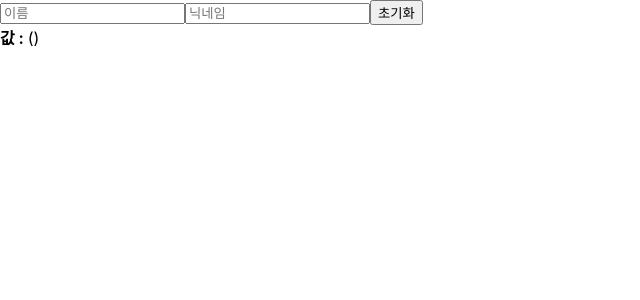
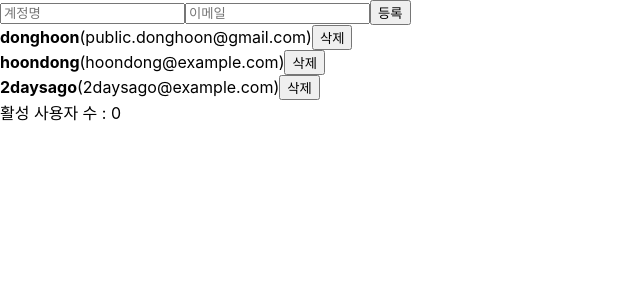
Before and after one commit to donghoonKang-dev/React-tutorial-1, a React (Create React App) app: page / in a window 1280 px wide. Shown: the top 300 px of the page, without its empty margins (0-640 px from the left). Built offline with nearby package versions, Linux system fonts and the light colour scheme.

Commit message:
VLPT React tutorial 2/3

```diff
--- a/src/App.js
+++ b/src/App.js
@@ -1,9 +1,90 @@
-import React from 'react'
-import InputSample from './InputSample'
+import React, { useMemo, useRef, useState, useCallback } from 'react'
+import UserList from './UserList'
+import CreateUser from './CreateUser'
+
+function countActiveUsers(users){
+  console.log('활성 사용자 수를 세는 중..')
+  return users.filter(user => user.active).length
+}
 
 function App() {
+  const [inputs, setInputs] = useState({
+    username : '',
+    email : ''
+  })
+
+  const { username, email } = inputs
+
+  const onChange = useCallback(e => {
+    const {name, value} = e.target
+    setInputs(inputs => ({
+      ...inputs,
+      [name] : value
+    }))
+  }, [])
+
+  const [users, setUsers] = useState([
+    {
+      id: 1,
+      username: 'donghoon',
+      email: 'public.donghoon@gmail.com',
+      active : false
+    },
+    {
+      id: 2,
+      username: 'hoondong',
+      email: 'hoondong@example.com',
+      active : false
+    },
+    {
+      id: 3,
+      username: '2daysago',
+      email: '2daysago@example.com',
+      active : false
+    }
+  ])
+
+  const nextId = useRef(4)
+  const onCreate = useCallback( () => {
+    const user = {
+      id : nextId.current,
+      username,
+      email
+    }
+    setUsers(users => users.concat(user))
+
+    setInputs({
+      username : '',
+      email : ''
+    })
+    nextId.current += 1
+  }, [username, email])
+
+  const onRemove = useCallback( id => {
+    setUsers(users => users.filter(user => user.id !== id))
+  }, [])
+
+  const onToggle = useCallback( id => {
+    setUsers(users =>
+      users.map(user =>
+        user.id === id ? {...user, active : !user.active} : user
+      )
+    )
+  }, [])
+
+  const count = useMemo(() => countActiveUsers(users), [users])
+
   return (
-    <InputSample />
+    <>
+      <CreateUser
+        username={username}
+        email={email}
+        onChange={onChange}
+        onCreate={onCreate}
+      />
+      <UserList users={users} onRemove={onRemove} onToggle={onToggle} />
+      <div>활성 사용자 수 : {count}</div>
+    </>
   )
 }
 
--- /dev/null
+++ b/src/CreateUser.js
@@ -0,0 +1,23 @@
+import React from 'react'
+
+function CreateUser ({ username, email, onChange, onCreate }){
+    return(
+        <div>
+            <input
+                name='username'
+                placeholder='계정명'
+                onChange={onChange}
+                value={username}
+            />
+            <input
+                name='email'
+                placeholder='이메일'
+                onChange={onChange}
+                value={email}
+            />
+            <button onClick={onCreate}>등록</button>
+        </div>
+    )
+}
+
+export default React.memo(CreateUser)
--- /dev/null
+++ b/src/UserList.js
@@ -0,0 +1,28 @@
+import React from 'react'
+
+function User({user, onRemove, onToggle}){
+    return(
+        <div>
+            <b style={{
+                    cursor:'pointer',
+                    color: user.active ? 'green' : 'black'
+                }}
+                onClick={() => onToggle(user.id)}
+            >{user.username}</b>
+            <span>({user.email})</span>
+            <button onClick={()=>onRemove(user.id)}>삭제</button>
+        </div>
+    )
+}
+
+function UserList({users, onRemove, onToggle}){
+      return(
+        <div>
+            {users.map(user => (
+                <User user={user} key={user.id} onRemove={onRemove} onToggle={onToggle} />
+            ))}
+        </div>
+      )
+}
+
+export default React.memo(UserList)
```
